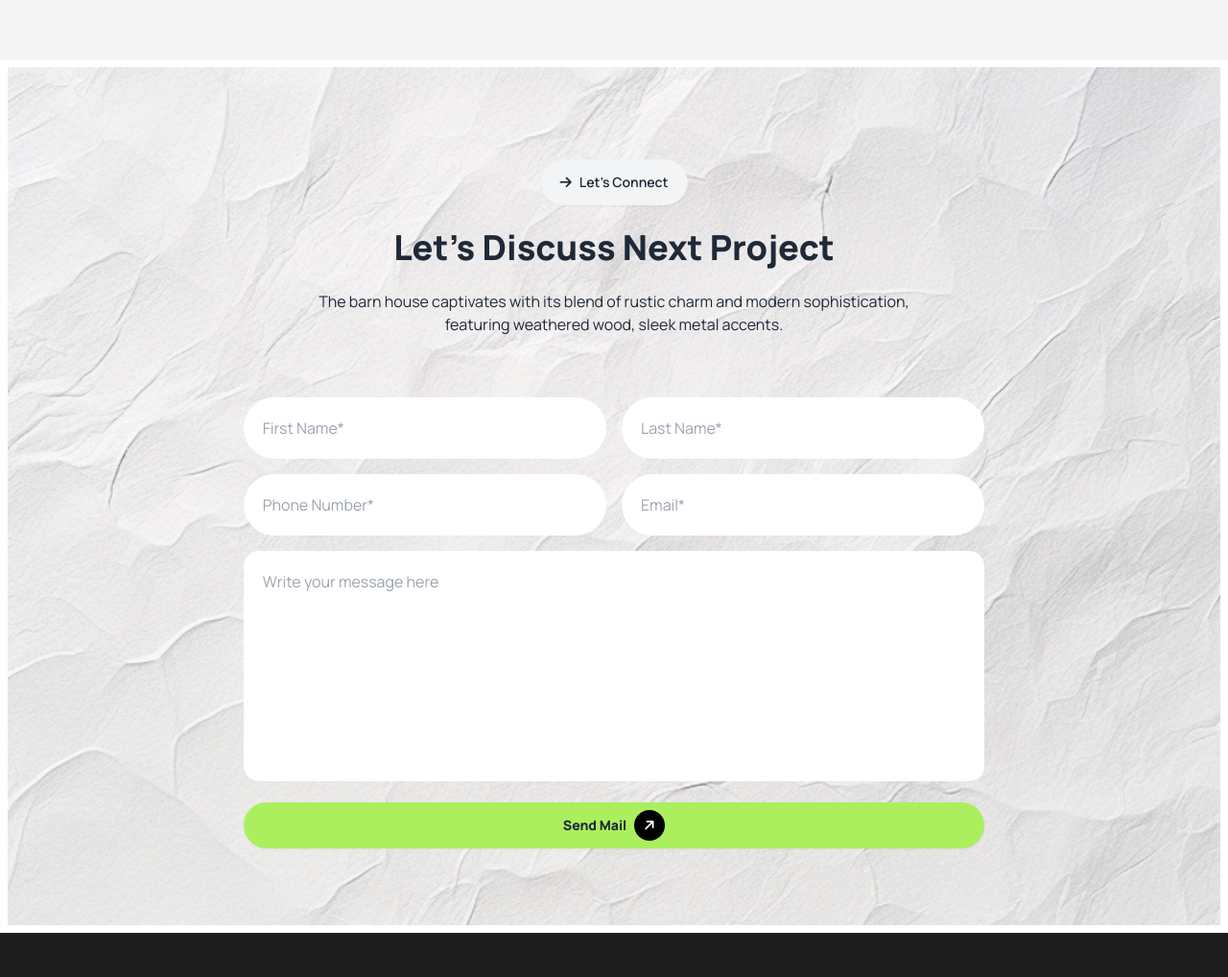
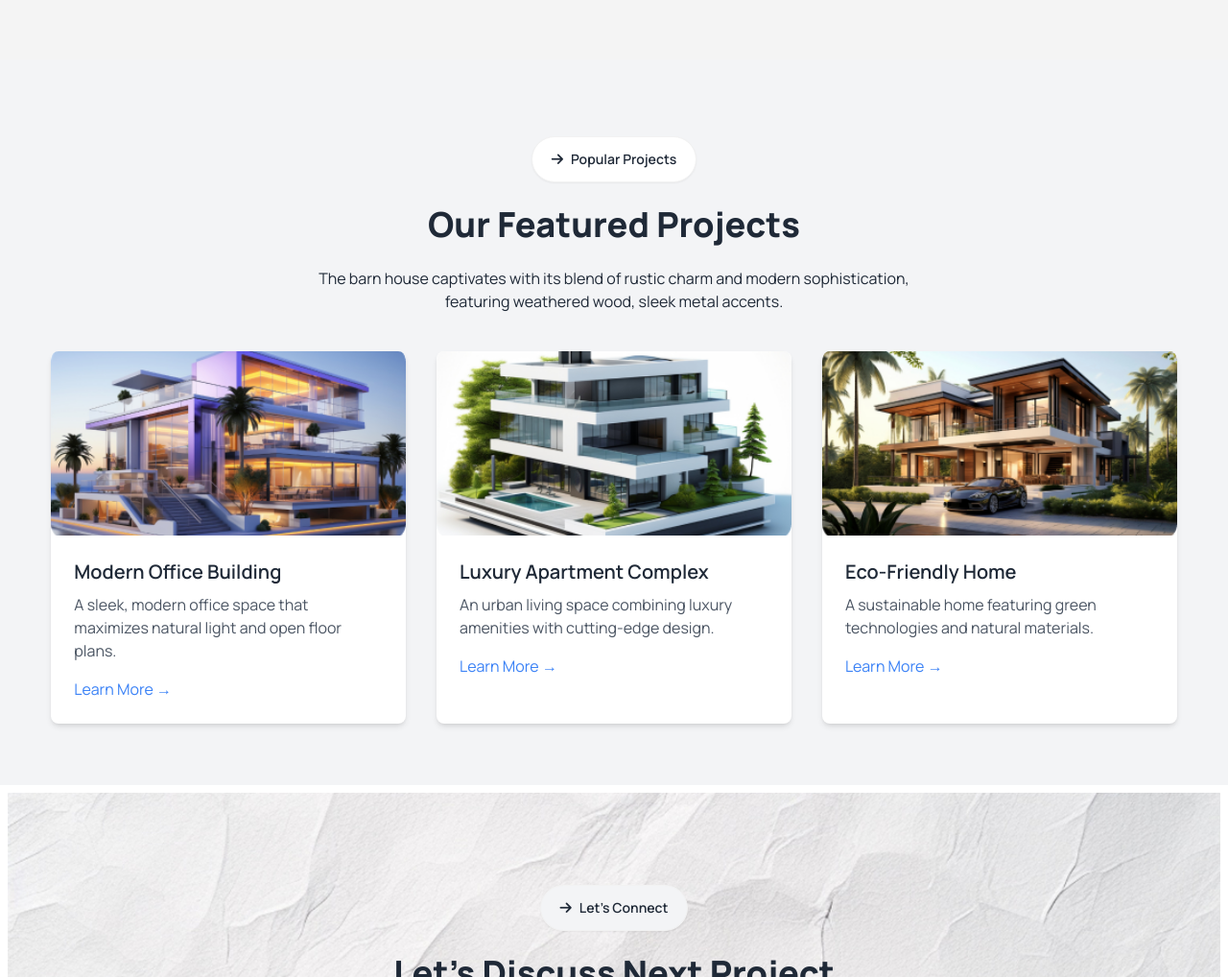
Before and after one commit to shahriarabiddut/PH-A3, a plain HTML site: page index.html in a window 1280 px wide. Shown: the part 4300-5318 px from the top of the page at 96% size. Drawn offline with nearby package versions, Linux system fonts and the light colour scheme.

Commit message:
Complete! New Section Added

```diff
--- a/index.html
+++ b/index.html
@@ -564,6 +564,93 @@
           </div>
         </div>
       </section>
+      <section class="bg-gray-100 py-16">
+        <div class="w-11/12 md:w-11/12 lg:3/4 mx-auto">
+          <div class="hero">
+            <div
+              class="hero-content flex-col justify-center text-center gap-6 mb-6"
+            >
+              <h4 class="btn bg-white rounded-full px-5 justify-center py-3">
+                <i class="fa-solid fa-arrow-right"></i> Popular Projects
+              </h4>
+              <h1
+                class="text-2xl md:text-3xl lg:text-4xl font-extrabold text-center w-full lg:w-10/12 md:w-10/12 mx-auto"
+              >
+                Our Featured Projects
+              </h1>
+              <p
+                class="text-gray-800 text-center w-full lg:w-8/12 md:w-8/12 mx-auto"
+              >
+                The barn house captivates with its blend of rustic charm and
+                modern sophistication, featuring weathered wood, sleek metal
+                accents.
+              </p>
+            </div>
+          </div>
+
+          <div class="grid gap-8 md:grid-cols-2 lg:grid-cols-3">
+            <div class="bg-white rounded-lg shadow-md overflow-hidden">
+              <img
+                src="./assets/article1.png"
+                alt="Project 1"
+                class="w-full h-48 object-cover"
+              />
+              <div class="p-6">
+                <h3 class="text-xl font-semibold text-gray-800">
+                  Modern Office Building
+                </h3>
+                <p class="mt-2 text-gray-600">
+                  A sleek, modern office space that maximizes natural light and
+                  open floor plans.
+                </p>
+                <a href="#" class="mt-4 block text-blue-500 hover:text-blue-700"
+                  >Learn More &rarr;</a
+                >
+              </div>
+            </div>
+            <div class="bg-white rounded-lg shadow-md overflow-hidden">
+              <img
+                src="./assets/article2.png"
+                alt="Project 2"
+                class="w-full h-48 object-cover"
+              />
+              <div class="p-6">
+                <h3 class="text-xl font-semibold text-gray-800">
+                  Luxury Apartment Complex
+                </h3>
+                <p class="mt-2 text-gray-600">
+                  An urban living space combining luxury amenities with
+                  cutting-edge design.
+                </p>
+                <a href="#" class="mt-4 block text-blue-500 hover:text-blue-700"
+                  >Learn More &rarr;</a
+                >
+              </div>
+            </div>
+            <div class="bg-white rounded-lg shadow-md overflow-hidden">
+              <img
+                src="./assets/article3.png"
+                alt="Project 3"
+                class="w-full h-48 object-cover"
+              />
+              <div class="p-6">
+                <h3 class="text-xl font-semibold text-gray-800">
+                  Eco-Friendly Home
+                </h3>
+                <p class="mt-2 text-gray-600">
+                  A sustainable home featuring green technologies and natural
+                  materials.
+                </p>
+                <a href="#" class="mt-4 block text-blue-500 hover:text-blue-700"
+                  >Learn More &rarr;</a
+                >
+              </div>
+            </div>
+
+            <!-- Add more projects as needed -->
+          </div>
+        </div>
+      </section>
       <section
         class="bg-[url('./assets/bg.jpg')] bg-cover bg-center h-auto m-2"
       >
```
